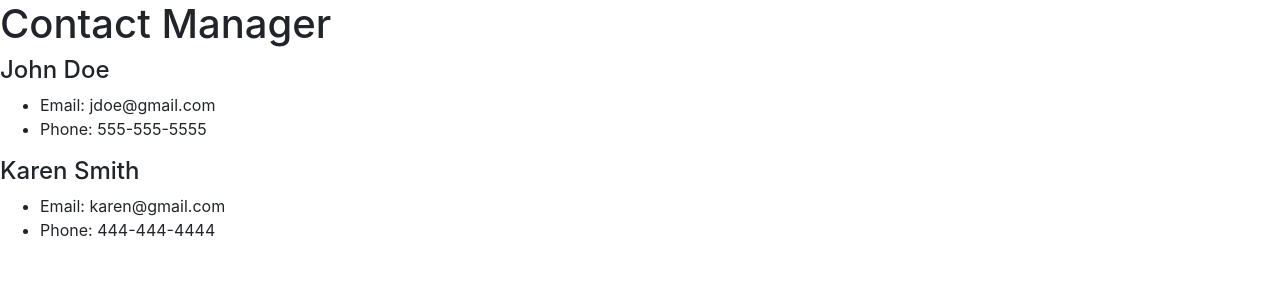
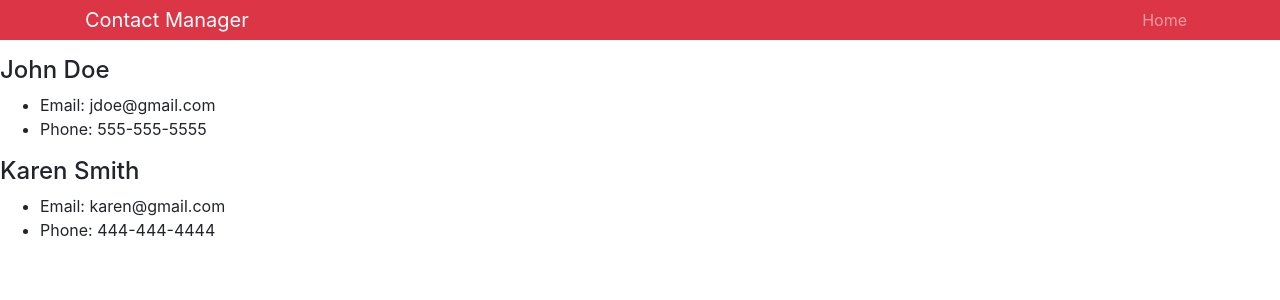
Before and after one commit to alan-nguyen/contact-manager, a React (Create React App) app: page / in a window 1280 px wide. Shown: the top 300 px of the page. Built offline with nearby package versions, Linux system fonts and the light colour scheme.

Commit message:
Create navbar

```diff
--- a/src/components/Header.js
+++ b/src/components/Header.js
@@ -5,7 +5,22 @@
   const { branding } = props;
   return (
     <div>
-      <h1>{branding}</h1>
+      <nav className="navbar navbar-expand-sm navbar-dark bg-danger mb-3 py-0">
+        <div className="container">
+          <a href="/" className="navbar-brand">
+            {branding}
+          </a>
+          <div>
+            <ul className="navbar-nav mr-auto">
+              <li className="nav-item">
+                <a href="/" className="nav-link">
+                  Home
+                </a>
+              </li>
+            </ul>
+          </div>
+        </div>
+      </nav>
     </div>
   );
 };
```
